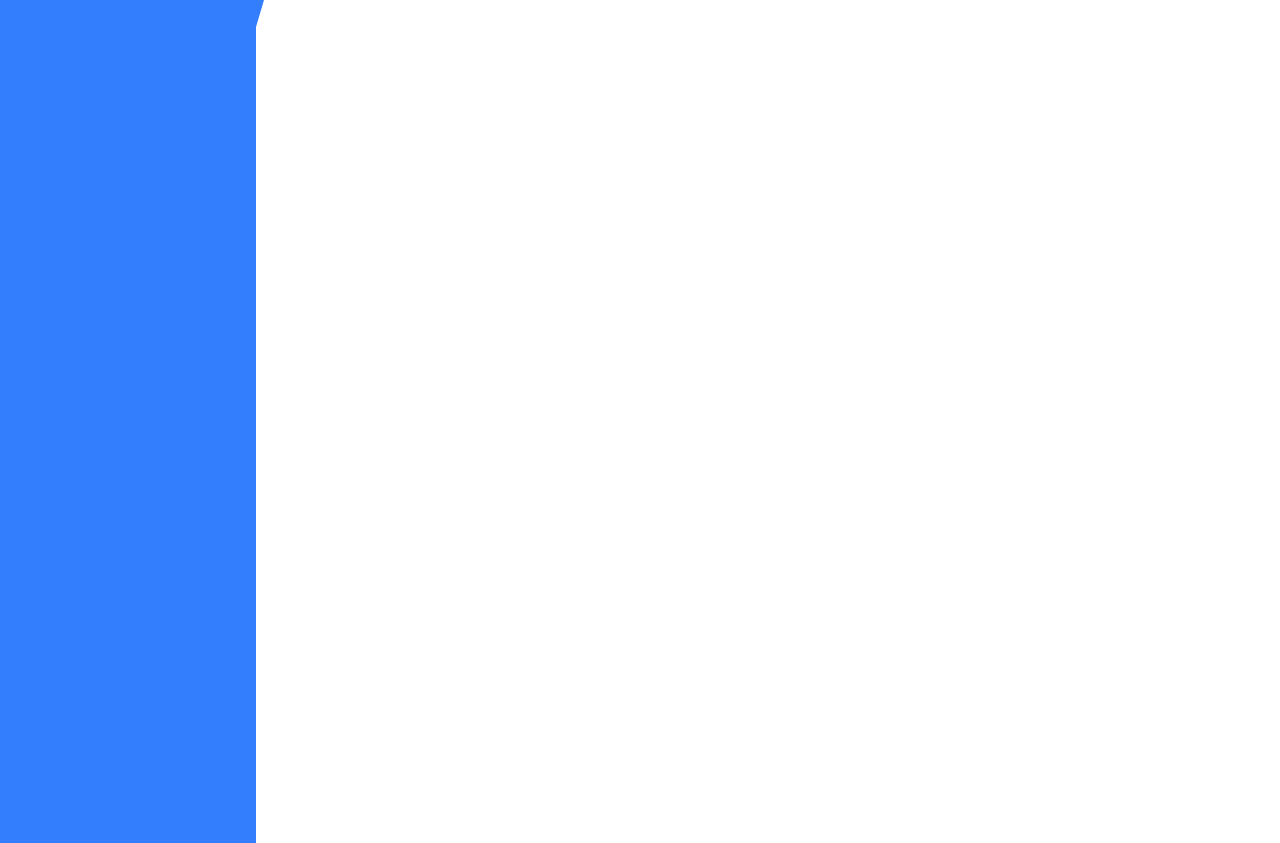
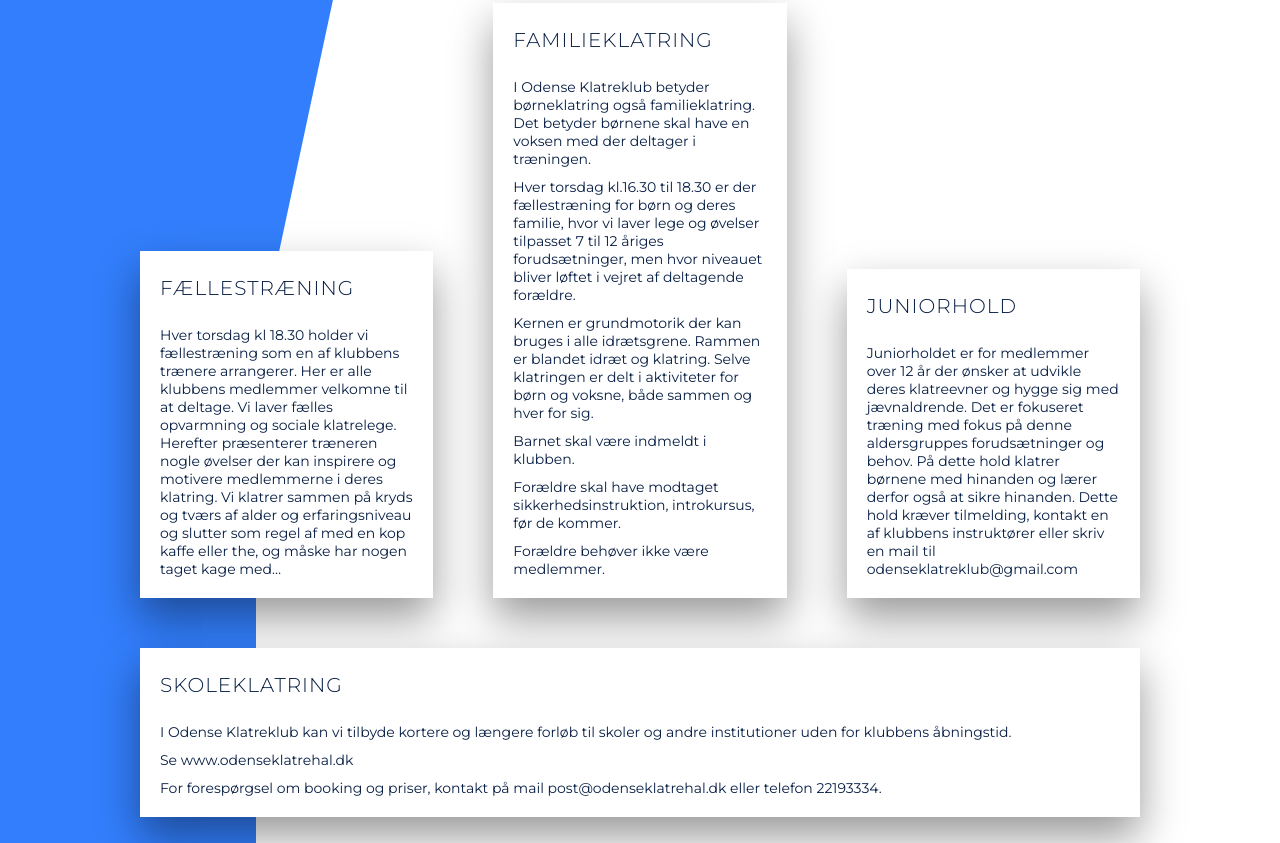
Before and after one commit to OskarGrzelak/Klatreklub, a website: page index.html in a window 1280 px wide. Shown: the part 1557-2400 px from the top of the page. Drawn offline with nearby package versions, Linux system fonts and the light colour scheme; files that its build step writes are made by us from their sources.

Commit message:
features section

```diff
--- a/index.html
+++ b/index.html
@@ -48,6 +48,37 @@
                 Klatring i OKK er en en individuel holdsport. Man klatrer for sig selv men men kan ikke klatre reb uden mindst én makker. Heldigvis er der altid nogen der vil klatre med dig i OKK.
             </p>
         </div>
+
+        <div class="features">
+            <div class="card">
+                <h4 class="heading-quaternary card__heading">Fællestræning</h4>
+                <p>Hver torsdag kl 18.30 holder vi fællestræning som en af klubbens trænere arrangerer. Her er alle klubbens medlemmer velkomne til at deltage. Vi laver fælles opvarmning og sociale klatrelege. Herefter præsenterer træneren nogle øvelser der kan inspirere og motivere medlemmerne i deres klatring. Vi klatrer sammen på kryds og tværs af alder og erfaringsniveau og slutter som regel af med en kop kaffe eller the, og måske har nogen taget kage med…</p>
+            </div>
+
+            <div class="card">
+                <h4 class="heading-quaternary card__heading">Familieklatring</h4>
+                <p>I Odense Klatreklub betyder børneklatring også familieklatring. Det betyder børnene skal have en voksen med der deltager i træningen.</p>
+                <p>Hver torsdag kl.16.30 til 18.30 er der fællestræning for børn og deres familie, hvor vi laver lege og øvelser tilpasset 7 til 12 åriges forudsætninger, men hvor niveauet bliver løftet i vejret af deltagende forældre.</p>
+                <p>Kernen er grundmotorik der kan bruges i alle idrætsgrene. Rammen er blandet idræt og klatring. Selve klatringen er delt i aktiviteter for børn og voksne, både sammen og hver for sig.</p>
+                <p>Barnet skal være indmeldt i klubben.</p>
+                <p>Forældre skal have modtaget sikkerhedsinstruktion, introkursus, før de kommer.</p>
+                <p>Forældre behøver ikke være medlemmer.</p>
+            </div>
+
+            <div class="card">
+                <h4 class="heading-quaternary card__heading">Juniorhold</h4>
+                <p>Juniorholdet er for medlemmer over 12 år der ønsker at udvikle deres klatreevner og hygge sig med jævnaldrende. Det er fokuseret træning med fokus på denne aldersgruppes forudsætninger og behov. På dette hold klatrer børnene med hinanden og lærer derfor også at sikre hinanden. Dette hold kræver tilmelding, kontakt en af klubbens instruktører eller skriv en mail til odenseklatreklub@gmail.com</p>
+            </div>
+
+            <div class="card card--long">
+                <h4 class="heading-quaternary card__heading">Skoleklatring</h4>
+                <p>I Odense Klatreklub kan vi tilbyde kortere og længere forløb til skoler og andre institutioner uden for klubbens åbningstid.</p>
+                <p>Se www.odenseklatrehal.dk</p>
+                <p>For forespørgsel om booking og priser, kontakt på mail post@odenseklatrehal.dk eller telefon 22193334.</p>
+            </div>
+        </div>
+
+
     </div>
 </body>
 </html>
--- a/sass/_base.scss
+++ b/sass/_base.scss
@@ -26,11 +26,11 @@
 }
 
 .container {
-    height: 300vh;
+    min-height: 100vh;
     width: 100%;
 
     display: grid;
-    grid-template-rows: 8rem calc(90vh - 8rem) min-content auto 60vh auto;
+    grid-template-rows: 8rem calc(90vh - 8rem) min-content min-content 60vh min-content;
     grid-template-columns: [full-start] minmax(7rem, 1fr) [center-start] repeat(2, [col-start] minmax(min-content, 50rem) [col-end]) [center-end] minmax(7rem, 1fr) [full-end];
 
     &::before {
--- /dev/null
+++ b/sass/_features.scss
@@ -0,0 +1,35 @@
+.features {
+
+    grid-row: 4 / 5;
+    grid-column: center-start / center-end;
+    z-index: 2;
+    margin: 5rem 0;
+
+    display: grid;
+    grid-template-columns: repeat(3, minmax(20rem, 1fr));
+    grid-column-gap: 6rem;
+    grid-row-gap: 5rem;
+    align-items: end;
+}
+
+.card {
+    padding: 2rem;
+    background-color: white;
+    box-shadow: 0 2rem 4rem rgba(black, .4);
+
+    &--long {
+        grid-column: 1 / -1;
+    }
+
+    &__heading {
+        margin-bottom: 2rem;
+    }
+
+    & p {
+        font-size: 1.4rem;
+
+        &:not(:last-child) {
+            margin-bottom: 1rem;
+        }
+    }
+}
--- a/sass/_typography.scss
+++ b/sass/_typography.scss
@@ -14,10 +14,18 @@
     font-size: 4.5rem;
 }
 
-.heading-tertiary {
-    font-size: 3rem;
+.heading-tertiary,
+.heading-quaternary {
     line-height: 3.5rem;
     font-weight: 300;
     text-transform: uppercase;
     letter-spacing: .1rem;
 }
+
+.heading-tertiary {
+    font-size: 3rem;
+}
+
+.heading-quaternary {
+    font-size: 2rem;
+}
--- a/sass/main.scss
+++ b/sass/main.scss
@@ -4,3 +4,4 @@
 @import "header";
 @import "openings";
 @import "about";
+@import "features";
```
